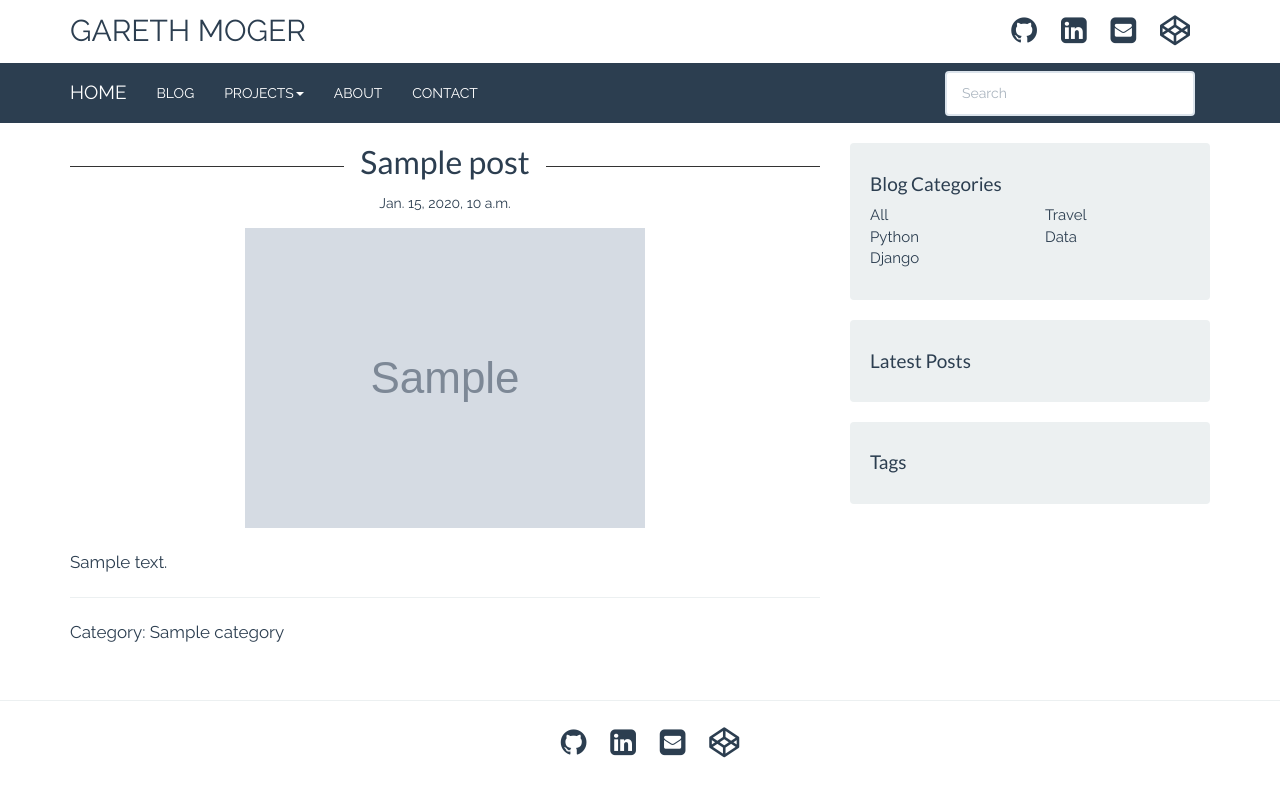
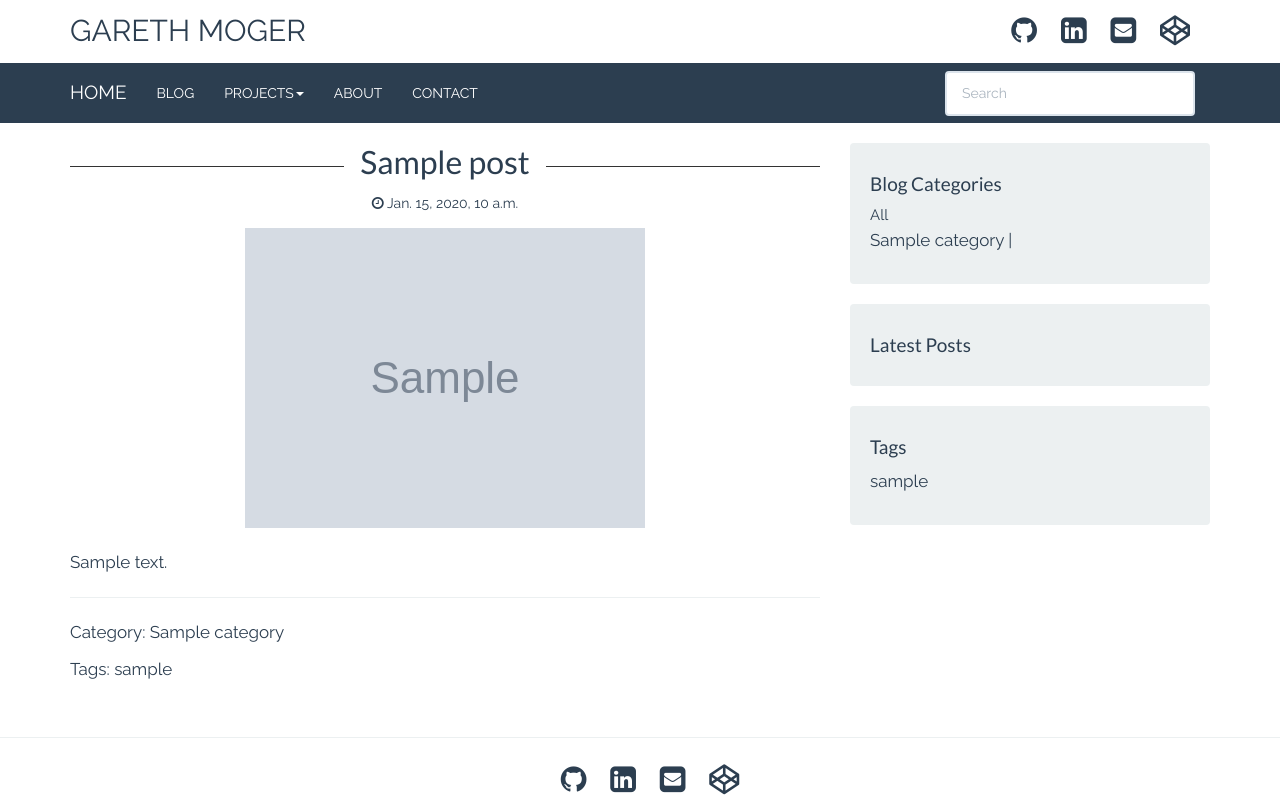
Before and after one commit to gmojo/django-portfolio, a Django app: a page that uses portfolio/templates/baseblog.html in a window 1280 px wide. Run offline with Django 3.2, Linux system fonts and the light colour scheme; tables that the repository leaves empty hold one stand-in row (values such as "Sample post"); grey boxes marked "Sample" are stand-in pictures; some libraries are stand-ins or nearby versions.

Commit message:
Blog tags implemented

```diff
--- a/portfolio/blog/admin.py
+++ b/portfolio/blog/admin.py
@@ -1,5 +1,5 @@
 from django.contrib import admin
-from .models import Post, Category
+from .models import Post, Category, Tag
 
 
 class PostAdmin(admin.ModelAdmin):
@@ -8,3 +8,4 @@ class PostAdmin(admin.ModelAdmin):
 
 admin.site.register(Post, PostAdmin)
 admin.site.register(Category)
+admin.site.register(Tag)
--- a/portfolio/blog/models.py
+++ b/portfolio/blog/models.py
@@ -1,6 +1,13 @@
 from django.db import models
 from django.utils import timezone
 from ckeditor_uploader.fields import RichTextUploadingField
+
+
+class Tag(models.Model):
+    slug = models.SlugField(max_length=200, unique=True)
+
+    def __str__(self):
+        return self.slug
 
 class Post(models.Model):
     title = models.CharField(max_length=200)
@@ -9,6 +16,7 @@ class Post(models.Model):
     category = models.ForeignKey('Category')
     published_date = models.DateTimeField(blank=True, null=True)
     slug = models.SlugField(max_length=150)
+    tags = models.ManyToManyField(Tag)
 
     def publish(self):
         self.published_date = timezone.now()
--- a/portfolio/blog/templates/blog/post_detail.html
+++ b/portfolio/blog/templates/blog/post_detail.html
@@ -8,13 +8,18 @@
 
     <h2 class="sidelines">{{ post.title }}</h2>
     <div class="blog-date">
-        <p>{{ post.published_date }}</p>
+        <p><span class="fa fa-clock-o"></span> {{ post.published_date }} </p>
     </div>
     <img class="img-responsive blogheader" src="{{ post.headimage.url }}" alt="Blog Header">
     <br>
     <p>{{ post.text|safe }}</p>
     <hr>
     <p>Category: <a href="{% url 'blog:category' name=post.category %}">{{ post.category }}</a></p>
+    <p>Tags:
+        {% for tag in post.tags.all %}
+            <a href="{% url 'blog:tag' name=tag %}">{{ tag }}</a>
+        {% endfor %}
+    </p>
     <br>
 
 {% endblock %}
--- a/portfolio/blog/templates/blog/posts.html
+++ b/portfolio/blog/templates/blog/posts.html
@@ -11,6 +11,11 @@
     </div>
     <p>{{ post.text|safe|escape|truncatewords:100 }}</p>
     <p>Category: <a href="{% url 'blog:category' name=post.category %}">{{ post.category }}</a></p>
+    <p>Tags:
+        {% for tag in post.tags.all %}
+            <a href="{% url 'blog:tag' name=tag %}">{{ tag }}</a>
+        {% endfor %}
+    </p>
     <hr>
     {% endfor %}
 
--- a/portfolio/blog/urls.py
+++ b/portfolio/blog/urls.py
@@ -7,4 +7,5 @@ urlpatterns = [
     url(r'^$', views.posts, name='posts'),
     url(r'^post/(?P<pk>\d+)/(?P<slug>[\w-]+)$', views.post_detail, name='post_detail'),
     url(r'^category/(?P<name>[-\w]+)/$', views.category, name='category'),
+    url(r'^tag/(?P<name>[-\w]+)/$', views.tag, name='tag'),
 ]
--- a/portfolio/blog/views.py
+++ b/portfolio/blog/views.py
@@ -1,12 +1,16 @@
 from django.core.paginator import Paginator, EmptyPage, PageNotAnInteger
 from django.shortcuts import render, get_object_or_404
-from .models import Post, Category
+from .models import Post, Category, Tag
 from django.utils import timezone
 
-def category(request, name):
+
+def tag(request, name):
     title_text = name
-    catPK = Category.objects.only('pk').get(name=name).id
-    post_list = Post.objects.filter(category=catPK)
+    tagPK = Tag.objects.only('pk').get(slug=name).id
+    post_list = Post.objects.filter(tags=tagPK)
+    latest_list = Post.objects.filter(published_date__lte=timezone.now()).order_by('-published_date')[0:4]
+    tags = Tag.objects.all()
+    categories = Category.objects.all()
 
     paginator = Paginator(post_list, 2)
 
@@ -18,12 +22,34 @@ def category(request, name):
     except EmptyPage:
         posts = paginator.page(paginator.num_pages)
 
-    return render(request, 'blog/posts.html', {'posts': posts, 'title': title_text})
+    return render(request, 'blog/posts.html', {'posts': posts, 'title': title_text, 'latest': latest_list, 'tags': tags, 'categories': categories})
+
+def category(request, name):
+    title_text = name
+    catPK = Category.objects.only('pk').get(name=name).id
+    post_list = Post.objects.filter(category=catPK)
+    latest_list = Post.objects.filter(published_date__lte=timezone.now()).order_by('-published_date')[0:4]
+    tags = Tag.objects.all()
+    categories = Category.objects.all()
+
+    paginator = Paginator(post_list, 2)
+
+    page = request.GET.get('page')
+    try:
+        posts = paginator.page(page)
+    except PageNotAnInteger:
+        posts = paginator.page(1)
+    except EmptyPage:
+        posts = paginator.page(paginator.num_pages)
+
+    return render(request, 'blog/posts.html', {'posts': posts, 'title': title_text, 'latest': latest_list, 'tags': tags, 'categories': categories})
 
 def posts(request):
     title_text = 'Blog'
     post_list = Post.objects.all().order_by('-published_date')
     latest_list = Post.objects.filter(published_date__lte=timezone.now()).order_by('-published_date')[0:4]
+    tags = Tag.objects.all()
+    categories = Category.objects.all()
 
     paginator = Paginator(post_list, 2)
     page = request.GET.get('page')
@@ -35,9 +61,13 @@ def posts(request):
     except EmptyPage:
         posts = paginator.page(paginator.num_pages)
 
-    return render(request, 'blog/posts.html', {'posts': posts, 'title': title_text, 'latest': latest_list})
+    return render(request, 'blog/posts.html', {'posts': posts, 'title': title_text, 'latest': latest_list, 'tags': tags, 'categories': categories})
 
 def post_detail(request, pk, slug):
     title_text = Post.objects.only('pk').get(pk=pk).title
+    latest_list = Post.objects.filter(published_date__lte=timezone.now()).order_by('-published_date')[0:4]
     post = get_object_or_404(Post, pk=pk)
-    return render(request, 'blog/post_detail.html', {'post': post, 'title': title_text})
+    tags = Tag.objects.all()
+    categories = Category.objects.all()
+
+    return render(request, 'blog/post_detail.html', {'post': post, 'title': title_text, 'latest': latest_list, 'tags': tags, 'categories': categories})
--- a/portfolio/templates/baseblog.html
+++ b/portfolio/templates/baseblog.html
@@ -22,26 +22,15 @@
             <!-- Blog Categories Well -->
             <div class="well">
                 <h4>Blog Categories</h4>
-
-                <div class="row">
-                    <div class="col-md-6">
-                        <ul class="list-unstyled">
-                            <li><a href="{% url 'blog:posts' %}">All</a></li>
-                            <li><a href="{% url 'blog:category' name='Python' %}">Python</a></li>
-                            <li><a href="{% url 'blog:category' name='Django' %}">Django</a></li>
-                        </ul>
-                    </div>
-                    <div class="col-md-6">
-                        <ul class="list-unstyled">
-                            <li><a href="{% url 'blog:category' name='Travel' %}">Travel</a></li>
-                            <li><a href="{% url 'blog:category' name='Data' %}">Data</a></li>
-                        </ul>
-                    </div>
-                </div>
-
+                <a href="{% url 'blog:posts' %}">All</a>
+                <p>
+                    {% for category in categories %}
+                        <a href="{% url 'blog:category' name=category.name %}">{{ category.name }}</a> |
+                    {% endfor %}
+                </p>
             </div>
 
-            <!-- Blog Latest Well -->
+            <!-- Blog Latest Posts Well -->
             <div class="well">
                 <h4>Latest Posts</h4>
                 <ul class="list-unstyled">
@@ -54,6 +43,11 @@
             <!-- Blog Tags Well -->
             <div class="well">
                 <h4>Tags</h4>
+                <p>
+                    {% for tag in tags %}
+                        <a href="{% url 'blog:tag' name=tag.slug %}">{{ tag.slug }}</a>
+                    {% endfor %}
+                </p>
             </div>
 
         </div>
```
